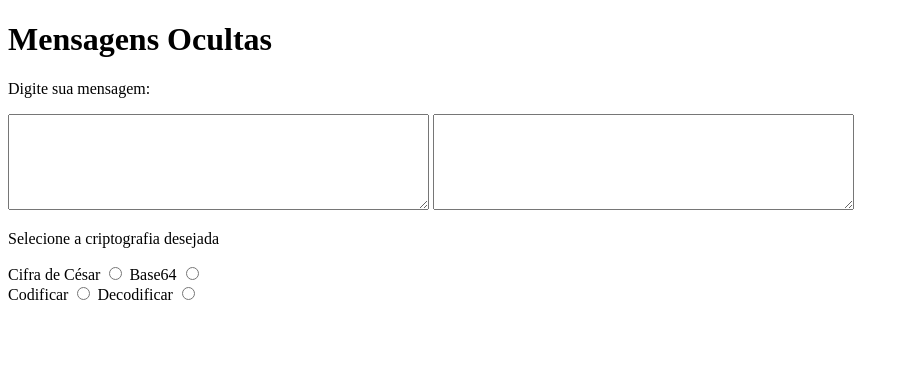
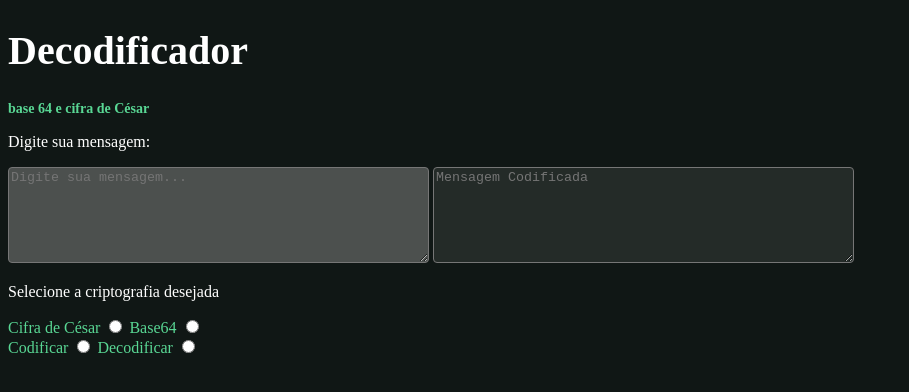
Before and after one commit to amandaafreitas/programadores-cariocas, a plain HTML site: page projeto-mensagem-oculta/index.html in a window 1280 px wide. Shown: the whole page, without its empty margins (0-909 px from the left). Drawn offline with Linux system fonts and the light colour scheme.

Commit message:
adicionando css

```diff
--- a/projeto-mensagem-oculta/index.html
+++ b/projeto-mensagem-oculta/index.html
@@ -11,13 +11,14 @@
 
 <body>
 
-    <h1>Mensagens Ocultas</h1>
+    <h1 class="texto-principal">Decodificador</h1>
+    <h3 class="subtitulo">base 64 e cifra de César</h3>
     <form action="">
         <p>Digite sua mensagem:</p>
 
         <div class="msg">
-            <textarea id="msg-user" cols="50" rows="6"></textarea>
-            <textarea id="msg-criptografada" cols="50" rows="6"></textarea>
+            <textarea id="msg-user" cols="50" rows="6" placeholder="Digite sua mensagem..."></textarea>
+            <textarea id="msg-criptografada" cols="50" rows="6" placeholder="Mensagem Codificada"></textarea>
         </div>
 
         <div class="criptografias">
--- a/projeto-mensagem-oculta/style.css
+++ b/projeto-mensagem-oculta/style.css
@@ -1,3 +1,16 @@
+body {
+  background-color: rgba(16, 23, 21, 255);
+}
+
+.texto-principal {
+  color: #fff;
+  font-size: 2.5rem;
+}
+
+.subtitulo {
+  color: #59d794;
+  font-size: 0.875em;
+}
 .incre {
   display: none;
 }
@@ -9,3 +22,23 @@
 #btndecodificar {
   display: none;
 }
+
+#msg-user {
+  background: rgba(215, 212, 208, 0.3);
+  border-radius: 4px;
+  outline: none;
+}
+
+#msg-criptografada {
+  background: rgba(215, 212, 208, 0.1);
+  border-radius: 4px;
+  outline: none;
+}
+
+label {
+  color: #59d794;
+}
+
+p {
+  color: #fff;
+}
```
